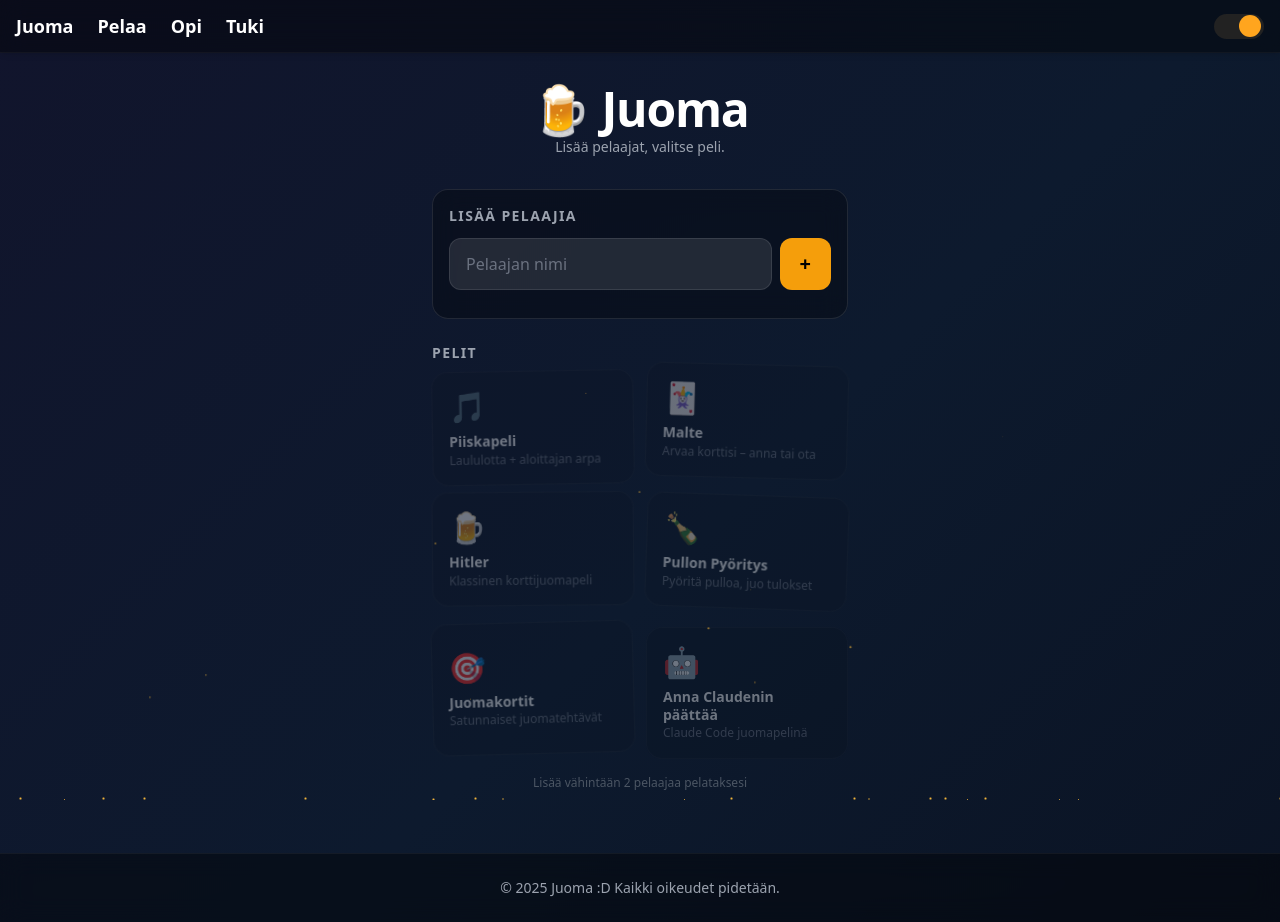
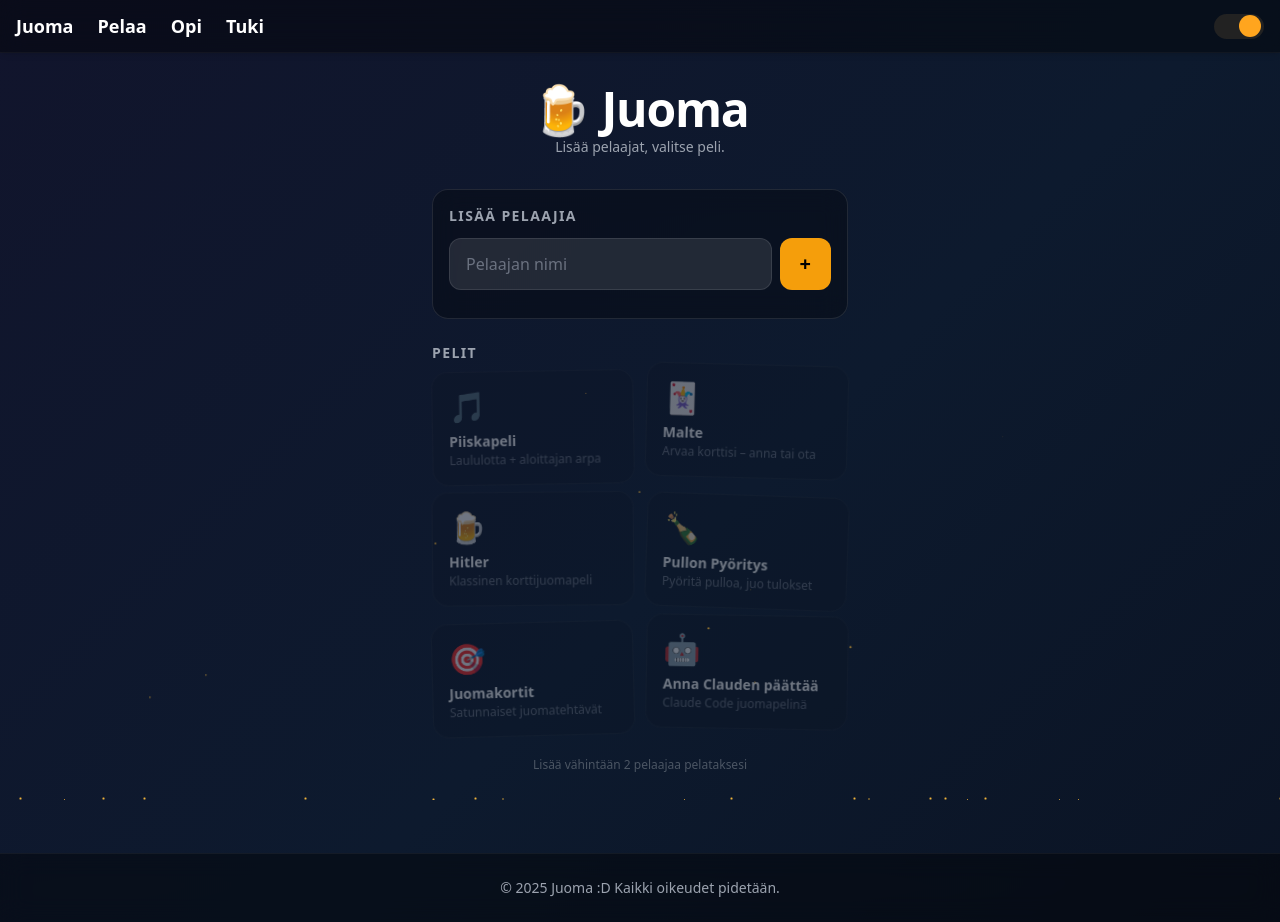
Before and after one commit to leotamminen/juoma, a Next.js app: page / in a window 1280 px wide. Built offline with nearby package versions, Linux system fonts and the light colour scheme.

Commit message:
fix start screen hover + typo

```diff
--- a/src/app/globals.css
+++ b/src/app/globals.css
@@ -55,12 +55,17 @@
   0%, 100% { transform: translateY(-3px) rotate(-1.5deg); }
   50%       { transform: translateY(-15px) rotate(-1.5deg); }
 }
+@keyframes float5 {
+  0%, 100% { transform: translateY(-5px) rotate(1deg); }
+  50%       { transform: translateY(-12px) rotate(1deg); }
+}
 
 .float-0 { animation: float0 4.5s ease-in-out infinite; }
 .float-1 { animation: float1 5.2s ease-in-out infinite; animation-delay: -1.3s; }
 .float-2 { animation: float2 4.8s ease-in-out infinite; animation-delay: -2.7s; }
 .float-3 { animation: float3 5.5s ease-in-out infinite; animation-delay: -0.8s; }
 .float-4 { animation: float4 4.2s ease-in-out infinite; animation-delay: -3.5s; }
+.float-5 { animation: float5 5.0s ease-in-out infinite; animation-delay: -1.9s; }
 
 .spark {
   background: radial-gradient(circle, rgba(255, 190, 60, 0.95), rgba(255, 100, 10, 0));
--- a/src/pages/index.tsx
+++ b/src/pages/index.tsx
@@ -47,7 +47,7 @@ const GAMES = [
   },
   {
     id: "AnnaClaudenPaattaa",
-    label: "Anna Claudenin päättää",
+    label: "Anna Clauden päättää",
     emoji: "🤖",
     desc: "Claude Code juomapelinä",
     component: AnnaClaudenPaattaa,
```
